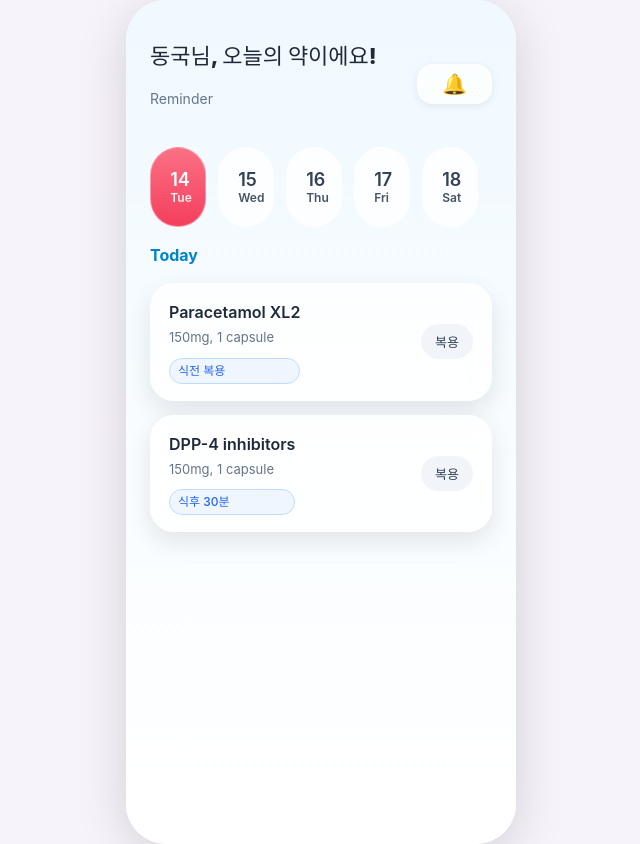
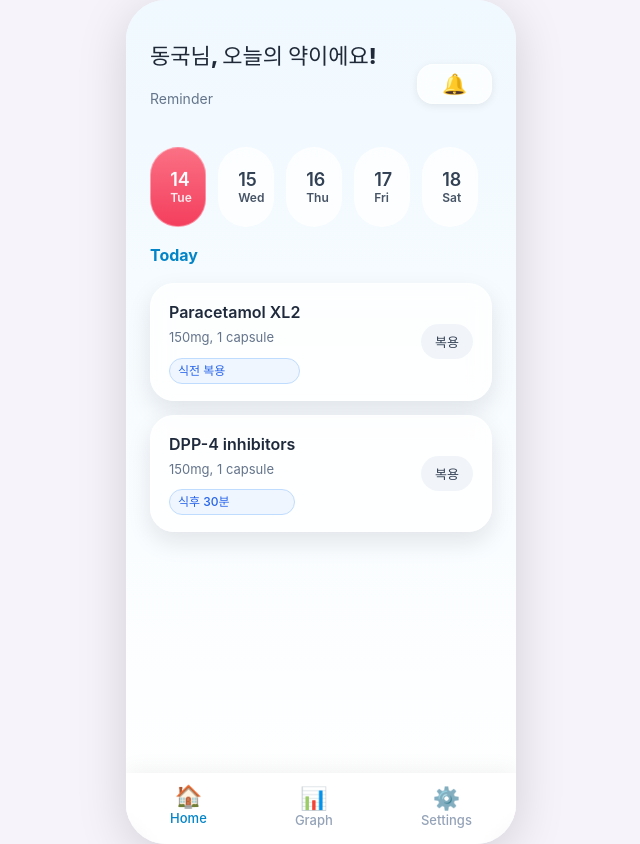
Before and after one commit to osein607/pillreminder, a React (Vite) app: page / in a window 1280 px wide. Shown: the whole page, without its empty margins (319-959 px from the left). Built offline with nearby package versions, Linux system fonts and the light colour scheme; no server answers; a web font is replaced by a local one.

Commit message:
💄 하단 네브바, 페이지 연결

```diff
--- a/src/App.tsx
+++ b/src/App.tsx
@@ -1,6 +1,9 @@
 import React from 'react';
 import { Routes, Route } from 'react-router-dom';
 import Home from './pages/Home';
+import Graph from './pages/Graph';
+import Settings from './pages/Settings';
+import BottomNav from './components/BottomNav';
 import './styles/AppView.css';
 
 const App: React.FC = () => {
@@ -9,7 +12,10 @@ const App: React.FC = () => {
       <div className="app-view">
         <Routes>
           <Route path="/" element={<Home />} />
+          <Route path="/graph" element={<Graph />} />
+          <Route path="/settings" element={<Settings />} />
         </Routes>
+        <BottomNav />
       </div>
     </div>
   );
--- /dev/null
+++ b/src/components/BottomNav.tsx
@@ -0,0 +1,26 @@
+import React from 'react';
+import { NavLink } from 'react-router-dom';
+import '../styles/BottomNav.css';
+
+const BottomNav: React.FC = () => {
+  return (
+    <nav className="bottom-nav glass">
+      <NavLink to="/" end className="nav-item">
+        <span className="icon">🏠</span>
+        <span className="label">Home</span>
+      </NavLink>
+
+      <NavLink to="/graph" className="nav-item">
+        <span className="icon">📊</span>
+        <span className="label">Graph</span>
+      </NavLink>
+
+      <NavLink to="/settings" className="nav-item">
+        <span className="icon">⚙️</span>
+        <span className="label">Settings</span>
+      </NavLink>
+    </nav>
+  );
+};
+
+export default BottomNav;
--- /dev/null
+++ b/src/pages/Graph.tsx
@@ -0,0 +1,11 @@
+// pages/Graph.tsx
+import React from 'react';
+
+const Graph: React.FC = () => (
+  <div style={{ padding: '24px' }}>
+    <h3>📊 복약 통계 그래프</h3>
+    <p>여기에 주간/월간 복용률 그래프를 표시할 수 있습니다.</p>
+  </div>
+);
+
+export default Graph;
--- /dev/null
+++ b/src/pages/Settings.tsx
@@ -0,0 +1,11 @@
+// pages/Settings.tsx
+import React from 'react';
+
+const Settings: React.FC = () => (
+  <div style={{ padding: '24px' }}>
+    <h3>⚙️ 설정</h3>
+    <p>알림, 계정, 테마 등을 변경할 수 있습니다.</p>
+  </div>
+);
+
+export default Settings;
--- /dev/null
+++ b/src/styles/BottomNav.css
@@ -0,0 +1,45 @@
+.bottom-nav {
+  position: absolute;
+  bottom: 0;
+  left: 0;
+  width: 100%;
+  height: 70px;
+  display: flex;
+  justify-content: space-around;
+  align-items: center;
+  background: rgba(255, 255, 255, 0.7);
+  backdrop-filter: blur(10px);
+  border-top: 1px solid rgba(255, 255, 255, 0.4);
+  box-shadow: 0 -4px 20px rgba(0, 0, 0, 0.05);
+  z-index: 10;
+}
+
+.nav-item {
+  display: flex;
+  flex-direction: column;
+  align-items: center;
+  justify-content: center;
+  text-decoration: none;
+  color: #94a3b8;
+  font-weight: 500;
+  transition: 0.2s ease;
+  font-size: 13px;
+}
+
+.nav-item .icon {
+  font-size: 22px;
+  line-height: 1;
+  margin-bottom: 2px;
+}
+
+.nav-item.active,
+.nav-item:focus,
+.nav-item:hover {
+  color: #0284c7;
+  transform: translateY(-2px);
+}
+
+.glass {
+  background: rgba(255, 255, 255, 0.7);
+  backdrop-filter: blur(8px);
+}
```
